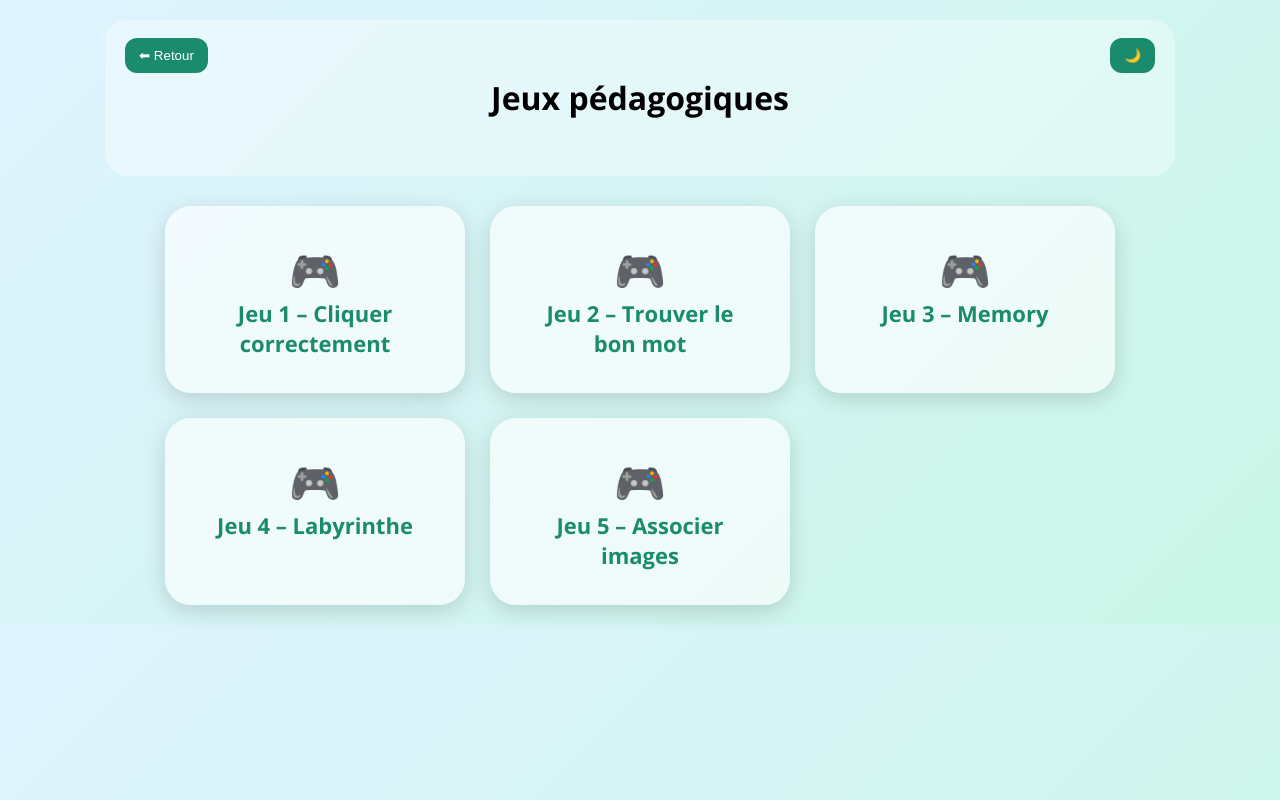
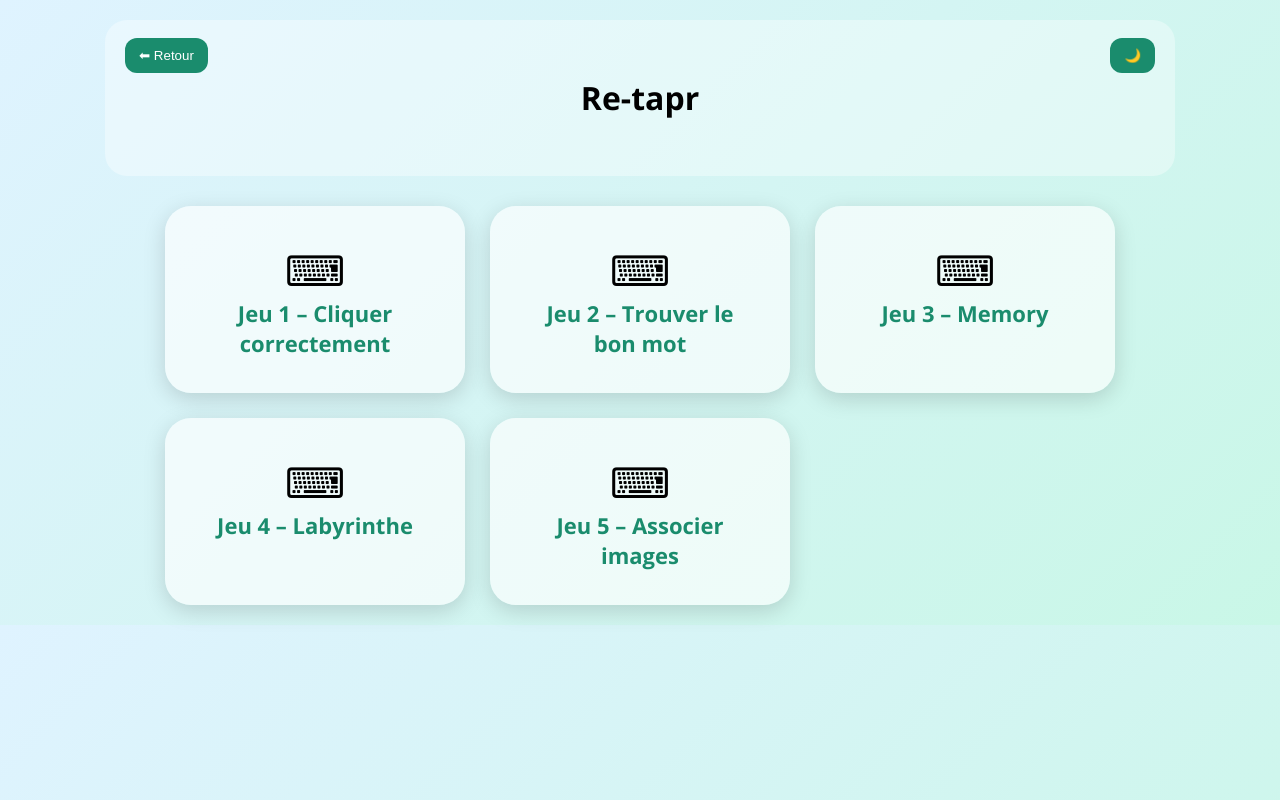
Before and after one commit to alexishoppeler-bot/Cours-en-ligne, a plain HTML site: page retaper_souspage.html in a window 1280 px wide. Drawn offline with nearby package versions, Linux system fonts and the light colour scheme.

Commit message:
Update retaper_souspage.html

```diff
--- a/retaper_souspage.html
+++ b/retaper_souspage.html
@@ -3,7 +3,7 @@
 <head>
 <meta charset="UTF-8">
 <meta name="viewport" content="width=device-width, initial-scale=1.0">
-<title>Jeux pédagogiques</title>
+<title>Re-taper</title>
 
 <link href="https://fonts.googleapis.com/css2?family=Open+Sans:wght@300;400;600;700&display=swap" rel="stylesheet">
 
@@ -35,7 +35,7 @@ header{
   text-align:center;cursor:pointer;transition:.3s;
 }
 .card:hover{transform:translateY(-6px);}
-.card::before{content:"🎮";font-size:42px;margin-bottom:12px;}
+.card::before{content:"⌨";font-size:42px;margin-bottom:12px;}
 .card h2{font-size:22px;color:#1a8c6d;font-weight:700;margin:0;}
 
 body.dark{background:#0c1c2b;color:white;}
@@ -48,7 +48,7 @@ body.dark .card h2{color:#7fffd4;}
 
 <header>
 <button id="backBtn" onclick="location.href='index.html'">⬅ Retour</button>
-<h1>Jeux pédagogiques</h1>
+<h1>Re-tapr</h1>
 <button id="darkToggle" onclick="toggleDark()">🌙</button>
 </header>
 
```
